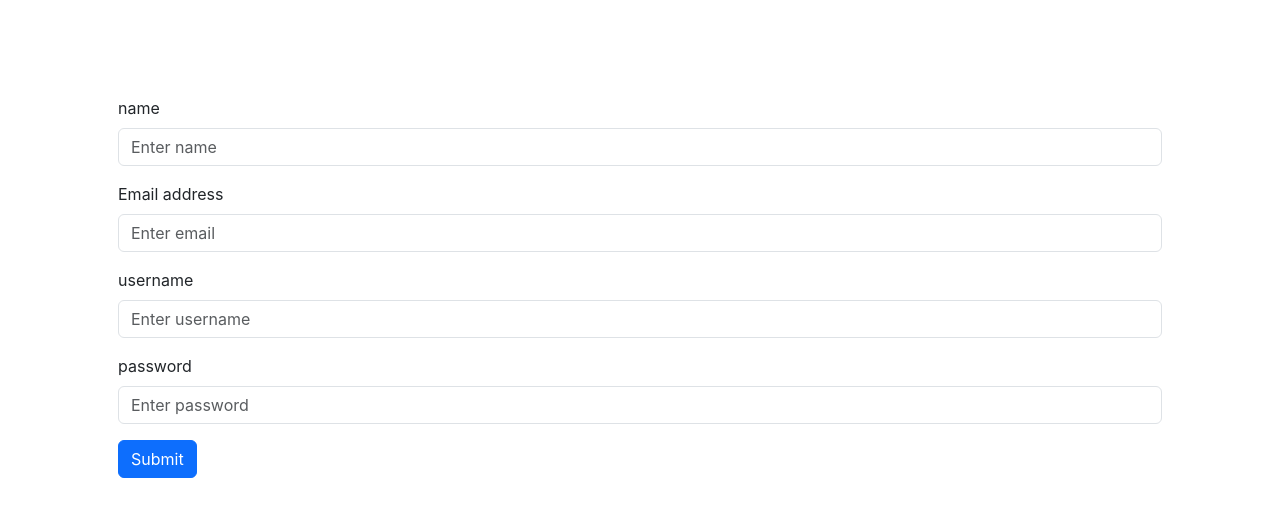
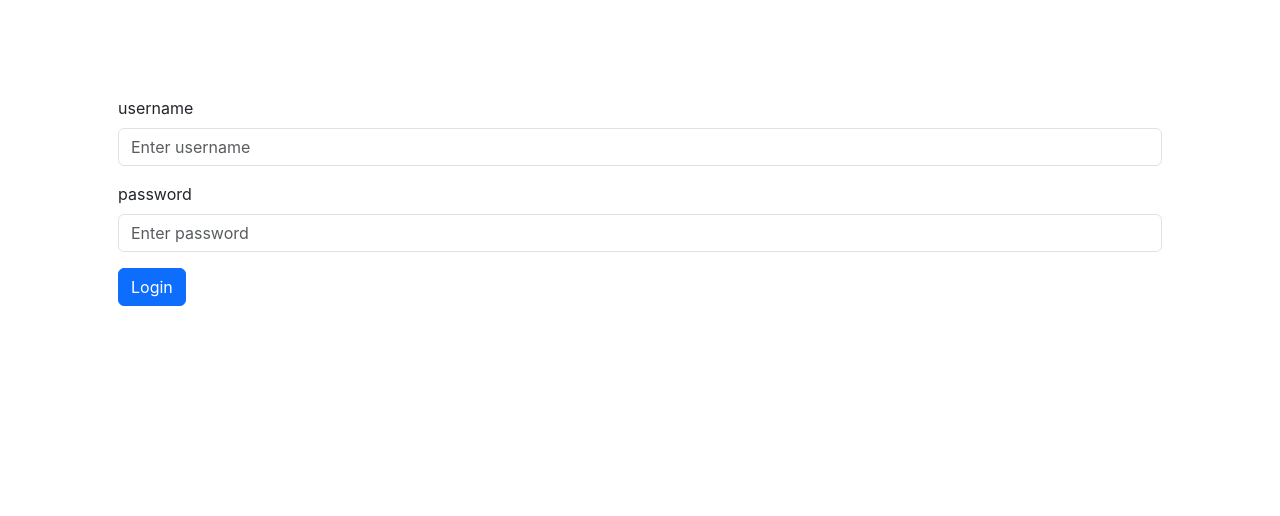
Before and after one commit to AnjanaTharanga24/travel-ease, a React (Create React App) app in the folder frontend/: page /login in a window 1280 px wide. Shown: the top 516 px of the page. Built offline with nearby package versions, Linux system fonts and the light colour scheme.

Commit message:
connect login function

```diff
--- a/frontend/src/App.js
+++ b/frontend/src/App.js
@@ -5,6 +5,7 @@ import Booking from './pages/Booking';
 import Budget from './pages/Budget';
 import Packages from './pages/Packages';
 import Register from './pages/Register';
+import Login from './pages/Login';
 
 function App() {
   return (
@@ -16,7 +17,7 @@ function App() {
           <Route path="/budget" element={<Budget/>} />
           <Route path="/packages" element={<Packages/>} />
           <Route path="/register" element={<Register/>} />
-          <Route path="/login" element={<Register/>} />
+          <Route path="/login" element={<Login/>} />
         </Routes>
       </Router>
     </div>
--- a/frontend/src/pages/Login.jsx
+++ b/frontend/src/pages/Login.jsx
@@ -1,7 +1,71 @@
-import React from 'react'
+import axios from "axios";
+import React, { useState } from "react";
+import { useNavigate } from "react-router-dom";
 
 export default function Login() {
+
+    const [formData, setFormData] = useState({
+      username: '',
+      password: ''
+    })
+
+    const navigate = useNavigate();
+
+    const handleChange = (e) => {
+      const { name, value } = e.target;
+      setFormData({
+        ...formData,
+        [name]: value
+      })
+    }
+
+    const handleLogin = async (e) =>{
+        e.preventDefault();
+        try {
+            const response = await axios.post('http://localhost:8080/login', formData);
+            console.log(response.data);
+            alert('Login successful');
+            navigate('/')
+        } catch (error) {
+            console.log('error while login : ' , error.response?.data);
+        }
+    }
+
   return (
-    <div>Login</div>
-  )
+    <div className="container mt-5 text-start p-5">
+      <form>
+        <div className="form-group mb-3">
+          <label className="mb-2">username</label>
+          <input
+            type="text"
+            className="form-control"
+            placeholder="Enter username"
+            name="username"
+            value={formData.username}
+            onChange={handleChange}
+          />
+        </div>
+
+        <div className="form-group mb-3">
+          <label className="mb-2">password</label>
+          <input
+            type="text"
+            className="form-control"
+            placeholder="Enter password"
+            name="password"
+            value={formData.password}
+            onChange={handleChange}
+          />
+        </div>
+
+        <button
+          type="submit"
+          className="btn btn-primary"
+          onClick={handleLogin}
+        >
+          Login
+        </button>
+      </form>
+    </div>
+  );
 }
```
